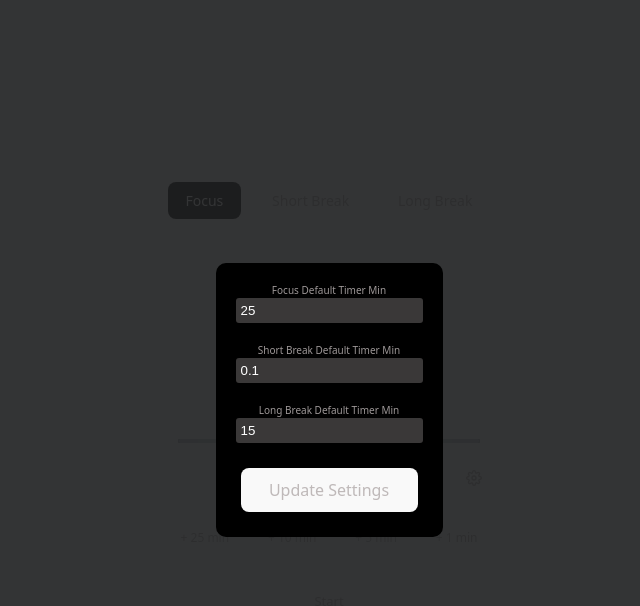
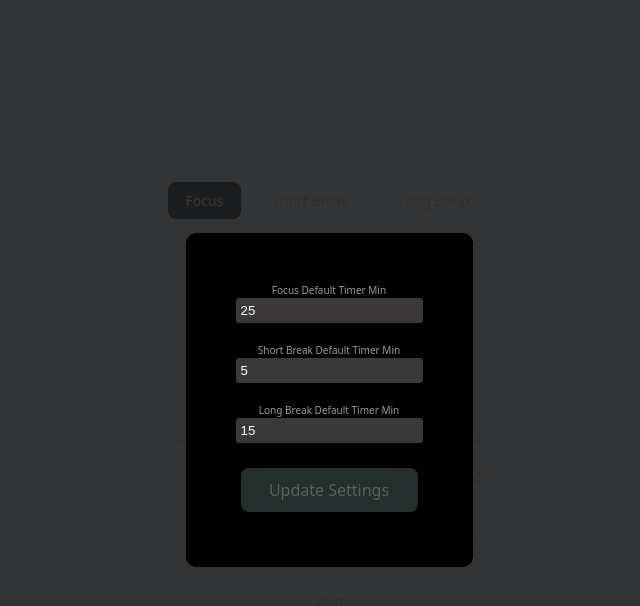
Before and after one commit to ink3rroll/REACT-ROADMAP-Pomodoro-Tracker, a React (Vite) app: page / in a window 1280 px wide. Both pictures are taken after a click on the button 784 px from the left and 479 px from the top of the page. Shown: the top 606 px of the page, without its empty margins (311-951 px from the left). Built offline with nearby package versions, Linux system fonts and the light colour scheme.

Commit message:
updated the update mechanism in reseting, added alarm sound, variuos ui improvements

```diff
--- a/src/App.jsx
+++ b/src/App.jsx
@@ -1,9 +1,12 @@
 import { useState, useEffect } from 'react'
 import { FiSettings } from 'react-icons/fi'
+import alarmsound from './assets/alarm.mp3'
 
 import './styles/App.css'
 
 function App() {
+
+  const alarm = new Audio(alarmsound)
   // 0 = Focus, 1 = Short Break, 2 = Long Break
   const [timerMode, setTimerMode] = useState(0)
 
@@ -13,7 +16,7 @@ function App() {
   const [hideModal, setHideModal] = useState(true)
 
   const [focusTimerDefault, setFocusTimerDefault] = useState(25)
-  const [shortBreakDefault, setShortBreakDefault] = useState(0.1)
+  const [shortBreakDefault, setShortBreakDefault] = useState(5)
   const [longBreakDefault, setLongBreakDefault] = useState(15)
 
   const [tempSettings, setTempSettings] = useState({
@@ -24,7 +27,15 @@ function App() {
   const [currentTimeAllocation, setCurrentTimeAllocation] = useState(focusTimerDefault)
   const [mainTimer, setMainTimer] = useState(10)
 
+  function resetTimer() {
+      setCurrentTimeAllocation(timerMode === 0 ? focusTimerDefault : timerMode === 1 ? shortBreakDefault : longBreakDefault)
+      setTimerStatus(0)
+      console.log("current time in main: ", timerMode === 0 ? focusTimerDefault * 60 : timerMode === 1 ? shortBreakDefault * 60 : longBreakDefault * 60)
+      setMainTimer(timerMode === 0 ? focusTimerDefault * 60 : timerMode === 1 ? shortBreakDefault * 60 : longBreakDefault * 60)
+  }
+
   function handleUpdateSettings() {
+
     setFocusTimerDefault(tempSettings["focus"])
     setShortBreakDefault(tempSettings["short"])
     setLongBreakDefault(tempSettings["long"])
@@ -41,6 +52,10 @@ function App() {
     setHideModal(true)
   }
 
+  useEffect(() => {
+    resetTimer()
+  }, [focusTimerDefault, shortBreakDefault, longBreakDefault])
+
 
   function formatTime(timeInSeconds) {
     const minutes = Math.floor(timeInSeconds / 60)
@@ -56,6 +71,8 @@ function App() {
       interval = setInterval(() => {
          setMainTimer((prev) => prev-1)
       }, 1000)
+    } else if(mainTimer === 0) {
+      alarm.play()
     }
 
     return () => clearInterval(interval)
@@ -77,8 +94,8 @@ function App() {
   }, [timerMode])
 
 
-  let progressPercent = (mainTimer/(currentTimeAllocation * 60) * 100)
-  console.log(progressPercent)
+  let progressPercent = ((mainTimer/(currentTimeAllocation * 60)) * 100)
+
 
 
   return (
@@ -86,15 +103,15 @@ function App() {
 
       <div className='container'>
         {!hideModal &&
-        <div onClick={() => setHideModal(true)} className='settings-modal'>
-          <form action="" onClick={(e) => e.stopPropagation()}>
+        <div onMouseDown={(e) => {if (e.target === e.currentTarget){setHideModal(true)} }} className='settings-modal'>
+          <form action="" onMouseDown={(e) => e.stopPropagation()}>
               <label htmlFor="focus">Focus Default Timer Min</label>
               <input type="number" onChange={(e) => setTempSettings({...tempSettings, focus: e.target.value})} name="" id="focus" value={tempSettings["focus"]} />
               <label htmlFor="short">Short Break Default Timer Min</label>
               <input type="number" onChange={(e) => setTempSettings({...tempSettings, short: e.target.value})} name="" id="short" value={tempSettings["short"]} />
               <label htmlFor="long">Long Break Default Timer Min</label>
               <input type="number" onChange={(e) => setTempSettings({...tempSettings, long: e.target.value})} name="" id="long" value={tempSettings["long"]}/>
-              <button type='button' onClick={() => handleUpdateSettings()}>Update Settings</button>
+              <button disabled={(tempSettings["focus"] === focusTimerDefault && tempSettings["short"] === shortBreakDefault && tempSettings["long"] === longBreakDefault)} className='update-btn' type='button' onClick={() => handleUpdateSettings()}>Update Settings</button>
             </form>
         </div>}
 
@@ -133,11 +150,7 @@ function App() {
         </div>
         <div className="row">
           <button onClick={() => timerStatus === 0 ? setTimerStatus(1) : timerStatus === 2 ? setTimerStatus(1)  : setTimerStatus(2)} className='timer-control-btn' hidden={mainTimer === 0}>{timerStatus === 0 ? "Start" : timerStatus === 1 ? "Pause" : "Resume"}</button>
-          <button onClick={() => {
-            setTimerStatus(0)
-            setMainTimer(timerMode === 0 ? focusTimerDefault * 60 : timerMode === 1 ? shortBreakDefault * 60 : longBreakDefault * 60)
-            setCurrentTimeAllocation(timerMode === 0 ? focusTimerDefault : timerMode === 1 ? shortBreakDefault : longBreakDefault)
-            }} className='timer-control-btn' hidden={timerStatus === 0}>Reset</button>
+          <button onClick={() => resetTimer()} className='timer-control-btn' hidden={timerStatus === 0}>Reset</button>
 
         </div>
 
--- a/src/styles/App.css
+++ b/src/styles/App.css
@@ -36,7 +36,7 @@ form {
   align-self: center;
   justify-self: center;
   text-align: center;
-  padding: 20px;
+  padding: 50px;
   border-radius: 10px;
 }
 
@@ -68,6 +68,22 @@ input:active, input:focus {
    border: transparent;
    outline: none;
 }
+
+.update-btn {
+  color: white;
+  background-color: #5e9c89;
+}
+
+.update-btn:hover {
+  color: white;
+  background-color: #4d8574;
+}
+
+.update-btn:disabled {
+  color: rgb(94, 94, 94);
+  background-color: #232f2c;
+}
+
 
 .container {
   display: flex;
```
Also changed, not shown: 1 other file (tests, documents, lock files or other folders).
